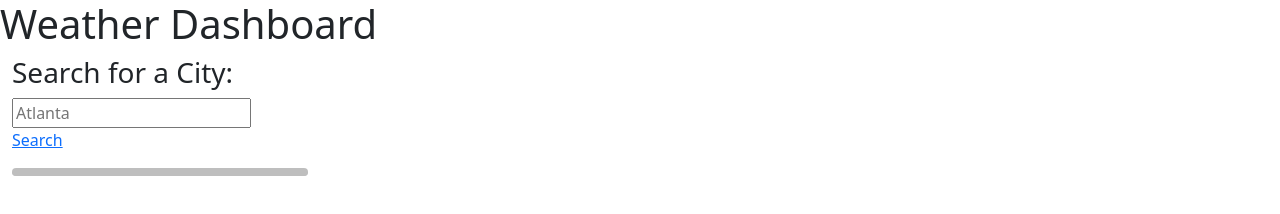
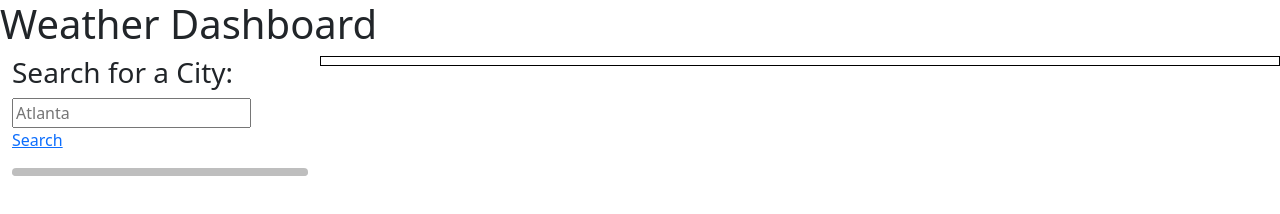
Before and after one commit to hak9292/GIT-HTML-CSS-JS-Weather_Dashboard, a plain HTML site: page index.html in a window 1280 px wide. Drawn offline with nearby package versions, Linux system fonts and the light colour scheme.

```diff
--- a/assets/css/style.css
+++ b/assets/css/style.css
@@ -3,3 +3,6 @@ hr.rounded {
     border-radius: 5px;
 
   }
+#current-box {
+  border: 1px solid black;
+}
```
Also changed, not shown: index.html (+1 -0 lines).
